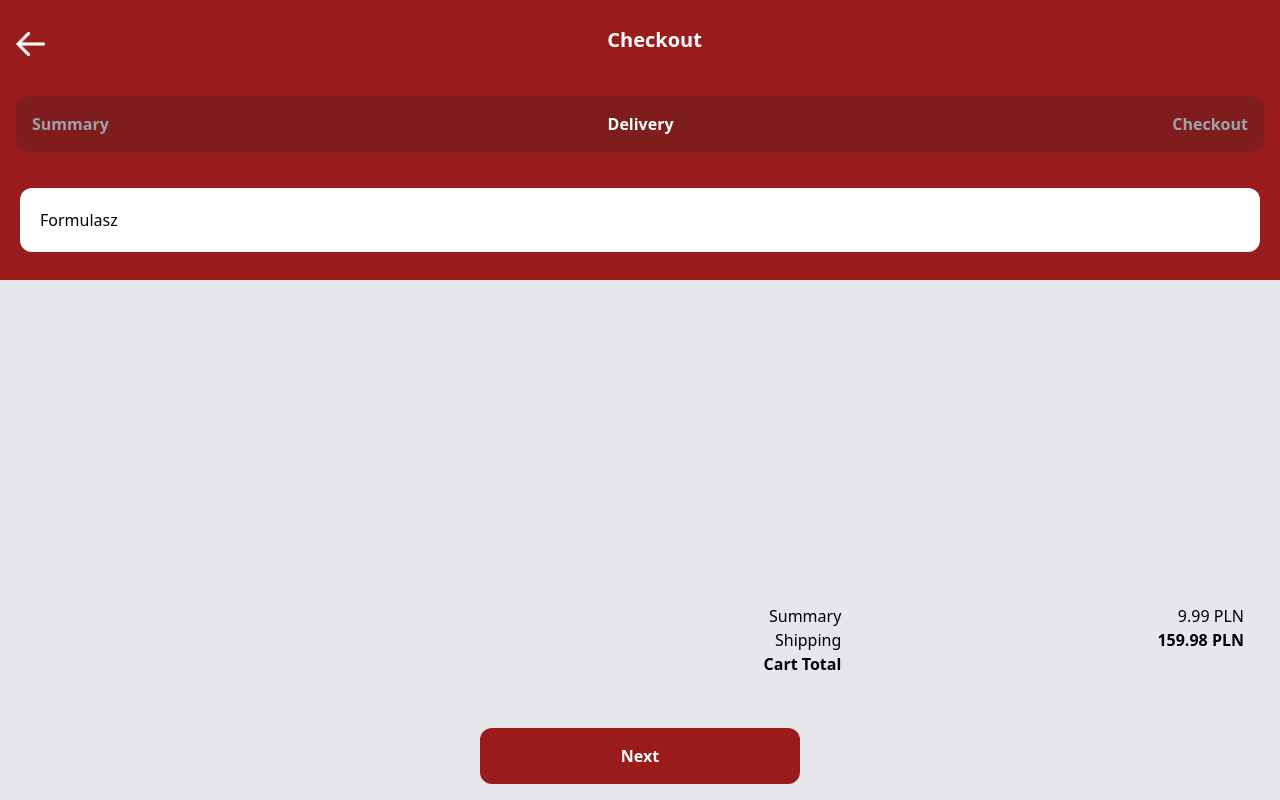
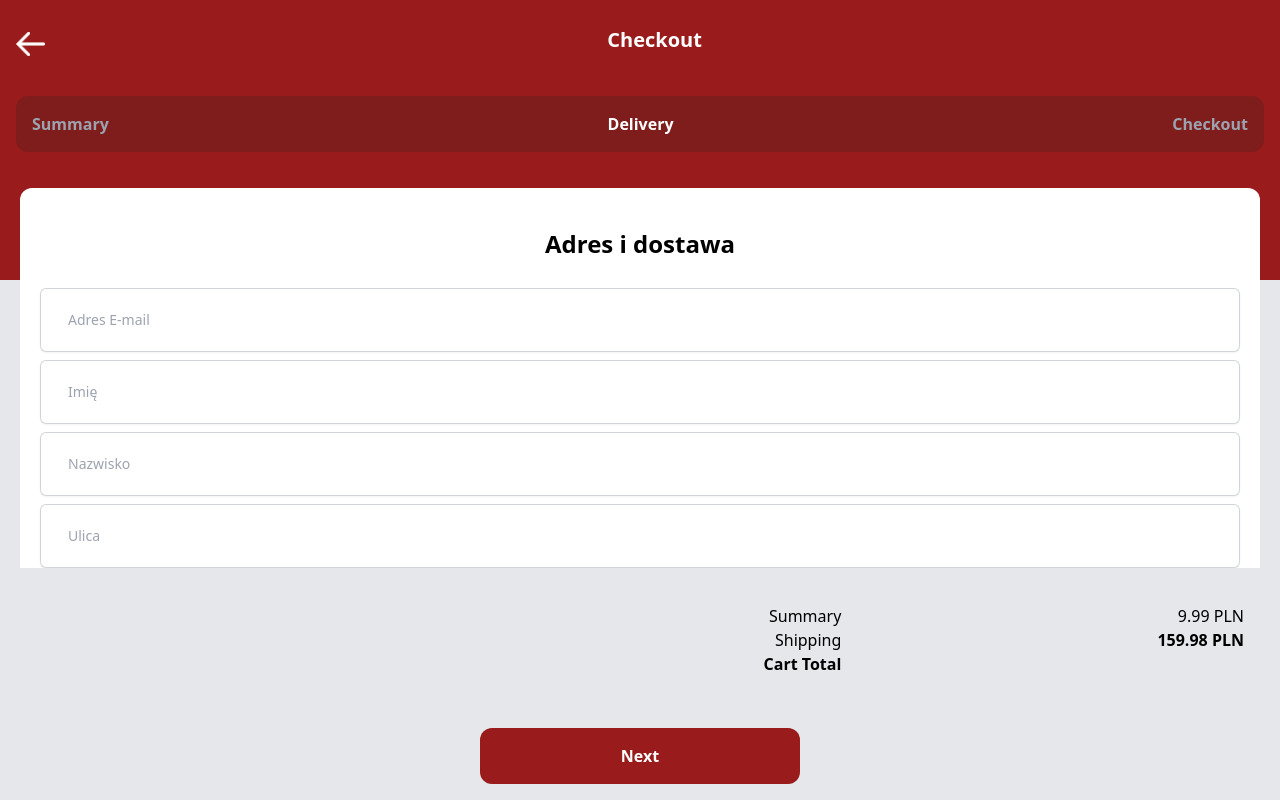
Before and after one commit to Eugenoo/eCommerce, a Vue app in the folder Front/vue/: page /cart/delivery in a window 1280 px wide. Built offline with nearby package versions, Linux system fonts and the light colour scheme.

Commit message:
cart delivery address

```diff
--- a/Front/vue/src/components/Cart/DeliveryComponent.vue
+++ b/Front/vue/src/components/Cart/DeliveryComponent.vue
@@ -2,15 +2,69 @@
   <main class="h-64 bg-gray-200 flex-grow relative">
     <div class="h-28 bg-red-800">
     </div>
-    <div class="h-full overflow-scroll absolute top-0"><!-- cart product list-->
+    <div class="h-full overflow-scroll absolute top-0 no-scrollbar w-full">
       <div class="m-5">
-        <div class="bg-white rounded-xl p-5 grid grid-cols-6 relative">
+        <div class="bg-white rounded-xl p-5 my-5">
           <div class="justify-center">
-            Formulasz
+            <div class="flex justify-center font-bold text-2xl p-5">
+              Adres i dostawa
+            </div>
+            <form>
+              <div>
+                <div class="relative mt-2 rounded-md shadow-sm">
+                  <input type="email" name="email" id="email" class="block w-full rounded-md border-0 py-5 pl-7 pr-20 text-gray-900 ring-1 ring-inset ring-gray-300 placeholder:text-gray-400 focus:ring-2 focus:ring-inset focus:ring-indigo-600 sm:text-sm sm:leading-6" placeholder="Adres E-mail">
+                </div>
+              </div>
+              <div>
+                <div class="relative mt-2 rounded-md shadow-sm">
+                  <input type="text" name="name" id="name" class="block w-full rounded-md border-0 py-5 pl-7 pr-20 text-gray-900 ring-1 ring-inset ring-gray-300 placeholder:text-gray-400 focus:ring-2 focus:ring-inset focus:ring-indigo-600 sm:text-sm sm:leading-6" placeholder="Imię">
+                </div>
+              </div>
+              <div>
+                <div class="relative mt-2 rounded-md shadow-sm">
+                  <input type="text" name="surname" id="surname" class="block w-full rounded-md border-0 py-5 pl-7 pr-20 text-gray-900 ring-1 ring-inset ring-gray-300 placeholder:text-gray-400 focus:ring-2 focus:ring-inset focus:ring-indigo-600 sm:text-sm sm:leading-6" placeholder="Nazwisko">
+                </div>
+              </div>
+              <div>
+                <div class="relative mt-2 rounded-md shadow-sm">
+                  <input type="text" name="street" id="street" class="block w-full rounded-md border-0 py-5 pl-7 pr-20 text-gray-900 ring-1 ring-inset ring-gray-300 placeholder:text-gray-400 focus:ring-2 focus:ring-inset focus:ring-indigo-600 sm:text-sm sm:leading-6" placeholder="Ulica">
+                </div>
+              </div>
+              <div>
+                <div class="relative mt-2 rounded-md shadow-sm">
+                  <input type="text" name="address" id="address" class="block w-full rounded-md border-0 py-5 pl-7 pr-20 text-gray-900 ring-1 ring-inset ring-gray-300 placeholder:text-gray-400 focus:ring-2 focus:ring-inset focus:ring-indigo-600 sm:text-sm sm:leading-6" placeholder="Nr domu">
+                </div>
+              </div>
+              <div>
+                <div class="relative mt-2 rounded-md shadow-sm">
+                  <input type="text" name="postal" id="postal" class="block w-full rounded-md border-0 py-5 pl-7 pr-20 text-gray-900 ring-1 ring-inset ring-gray-300 placeholder:text-gray-400 focus:ring-2 focus:ring-inset focus:ring-indigo-600 sm:text-sm sm:leading-6" placeholder="Kod pocztowy">
+                </div>
+              </div>
+              <div>
+                <div class="relative mt-2 rounded-md shadow-sm">
+                  <input type="text" name="city" id="city" class="block w-full rounded-md border-0 py-5 pl-7 pr-20 text-gray-900 ring-1 ring-inset ring-gray-300 placeholder:text-gray-400 focus:ring-2 focus:ring-inset focus:ring-indigo-600 sm:text-sm sm:leading-6" placeholder="Miasto">
+                </div>
+              </div>
+              <div>
+                <div class="relative mt-2 rounded-md shadow-sm">
+                  <input type="text" name="phone" id="phone" class="block w-full rounded-md border-0 py-5 pl-7 pr-20 text-gray-900 ring-1 ring-inset ring-gray-300 placeholder:text-gray-400 focus:ring-2 focus:ring-inset focus:ring-indigo-600 sm:text-sm sm:leading-6" placeholder="Numer telefonu">
+                </div>
+              </div>
+            </form>
           </div>
-          <div>
+        </div>
+        <div class="bg-white rounded-xl p-5 my-5">
+          <div class="justify-center">
+            <div class="flex justify-center font-bold text-2xl p-5">
+              Metoda dostawy
+            </div>
             <form>
-              <input type="text" name="text">
+              <div>
+                <div class="relative mt-2 rounded-md shadow-sm">
+                  <div class="block w-full rounded-md border-0 py-5 pl-7 pr-20 text-gray-900 ring-1 ring-inset ring-gray-300 placeholder:text-gray-400 focus:ring-2 focus:ring-inset focus:ring-indigo-600 sm:text-sm sm:leading-6"> </div>
+                </div>
+                <input type="radio" value="XD">
+              </div>
             </form>
           </div>
         </div>
--- a/Front/vue/src/views/Cart/DeliveryView.vue
+++ b/Front/vue/src/views/Cart/DeliveryView.vue
@@ -1,5 +1,4 @@
 <template>
-  XDD
   <delivery-component></delivery-component>
 </template>
 
```
